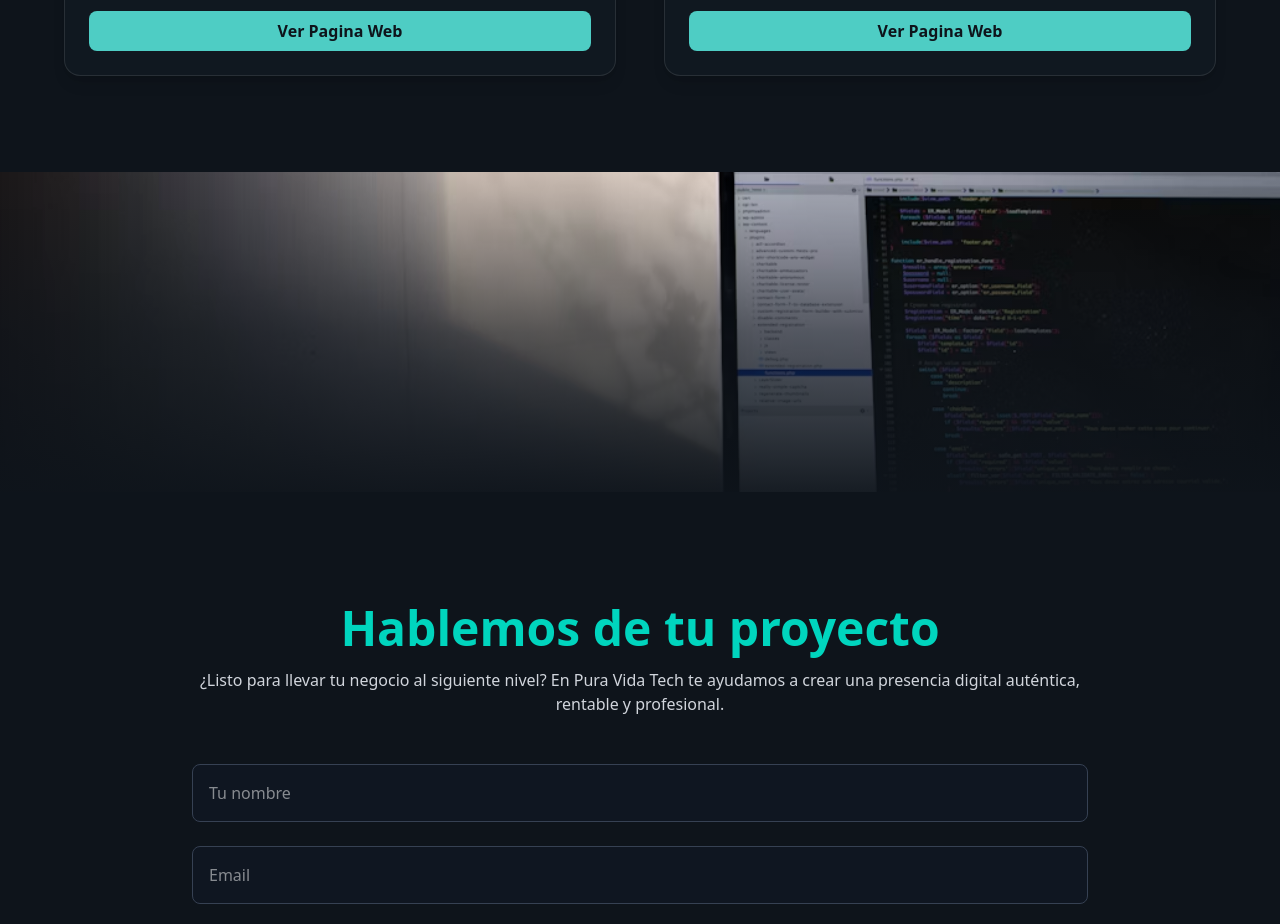
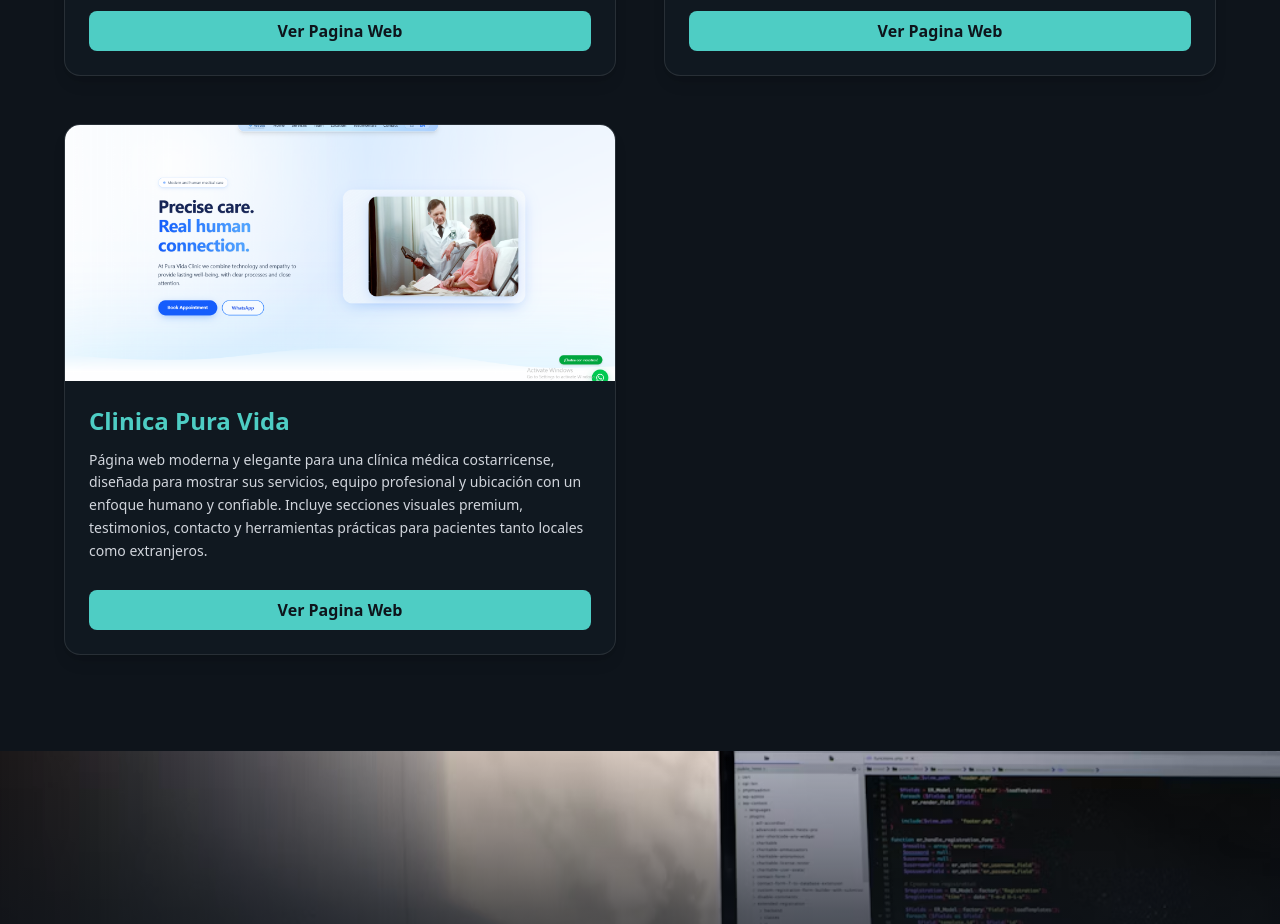
Before and after one commit to Jdmora91/PuraVida-Tech., a React (Vite) app: page / in a window 1280 px wide. Shown: the part 5660-6584 px from the top of the page. Built offline with nearby package versions, Linux system fonts and the light colour scheme.

Commit message:
Clinica incluida correctamente

```diff
--- a/src/i18n/translations.js
+++ b/src/i18n/translations.js
@@ -53,7 +53,9 @@ const translations = {
       realEstateTitle: "Bienes y Raíces",
       realEstateDescription:
         "Plataforma moderna y multilingüe para mostrar propiedades, zonas destacadas y contacto directo.",
-      button: "Ver Pagina Web",
+      clinicaTitle:"Clinica Pura Vida",
+      clinicaDescription:"Página web moderna y elegante para una clínica médica costarricense, diseñada para mostrar sus servicios, equipo profesional y ubicación con un enfoque humano y confiable. Incluye secciones visuales premium, testimonios, contacto y herramientas prácticas para pacientes tanto locales como extranjeros.",
+        button: "Ver Pagina Web",
     },
   },
 
@@ -111,6 +113,8 @@ const translations = {
       realEstateTitle: "Real Estate Website",
       realEstateDescription:
         "Modern multilingual platform featuring property listings, highlighted zones, and contact form integration.",
+      clinicaTitle: "Pura Vida Clinic",
+      clinicaDescription: "Modern and elegant website for a Costa Rican medical clinic, designed to showcase its services, professional team, and location with a human and trustworthy approach. It includes premium visual sections, testimonials, contact options, and practical tools for both local and international patients.",
       button: "View Website",
     },
   },
--- a/src/pages/Trabajos.jsx
+++ b/src/pages/Trabajos.jsx
@@ -2,6 +2,7 @@ import React from "react";
 import { motion } from "framer-motion";
 import ChefHome from "../assets/ChefCalderon/home.jpg";
 import BienesHome from "../assets/BienesRaices/homeFranc.png";
+import clinica from "../assets/Clinica/Home.png"
 import translations from "../i18n/translations";
 
 export default function Trabajos({ language }) {
@@ -21,6 +22,13 @@ export default function Trabajos({ language }) {
       description: t.realEstateDescription,
       image: BienesHome,
       link: "https://demo-bienes-raices.vercel.app/",
+    },
+      {
+      id: 3,
+      title: t.clinicaTitle,
+      description: t.clinicaDescription,
+      image: clinica,
+      link: "https://demo-clinica-puravida.vercel.app/",
     },
   ];
 
```
Also changed, not shown: src/assets/Clinica/Home.png (added).
